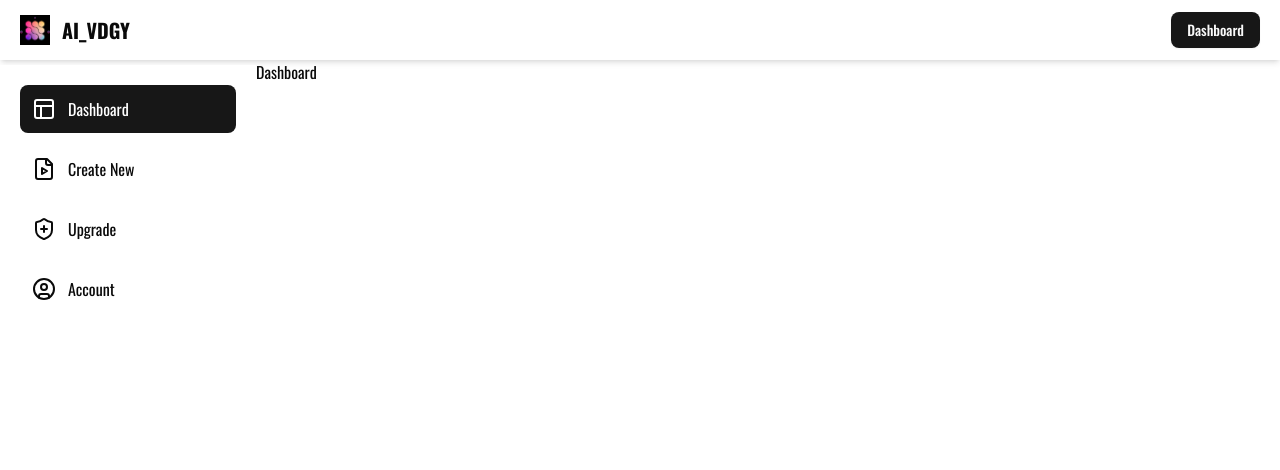
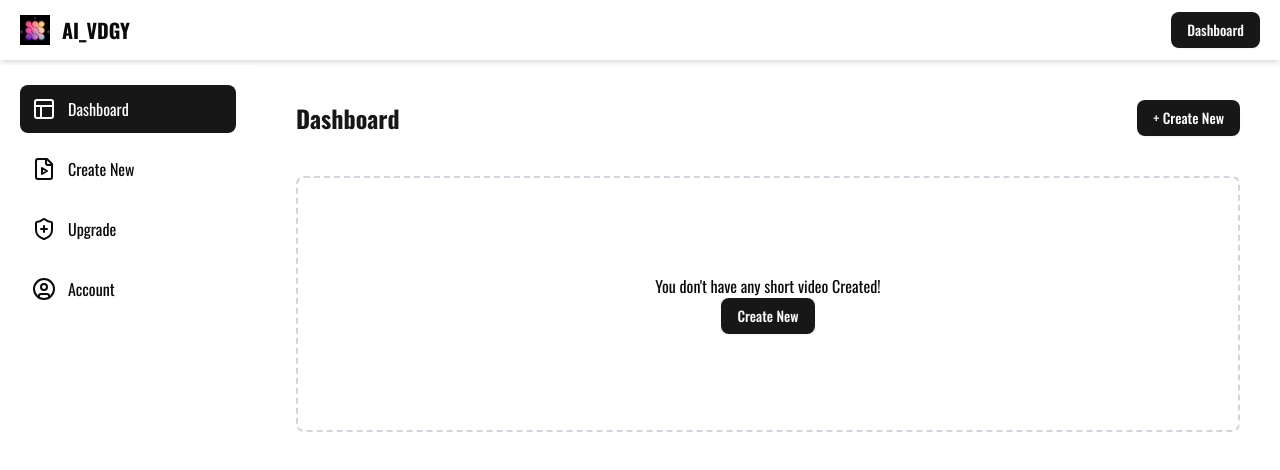
Before and after one commit to Dhruvshelke15/ai-vdgy, a Next.js app: page /dashboard in a window 1280 px wide. Shown: the top 470 px of the page. Built offline with nearby package versions, Linux system fonts and the light colour scheme; no server answers.

Commit message:
created a basic skeletal website

```diff
--- /dev/null
+++ b/app/dashboard/_components/EmptyState.jsx
@@ -0,0 +1,16 @@
+import { Button } from '@/components/ui/button';
+import Link from 'next/link';
+import React from 'react';
+
+function EmptyState() {
+  return (
+    <div className="p-5 py-24 flex items-center flex-col mt-10 border-2 border-dashed border-gray-300 rounded-md">
+      <h2>You don't have any short video Created!</h2>
+      <Link href={'dashboard/create-new'}>
+        <Button>Create New</Button>
+      </Link>
+    </div>
+  );
+}
+
+export default EmptyState;
--- a/app/dashboard/_components/Sidebar.jsx
+++ b/app/dashboard/_components/Sidebar.jsx
@@ -15,7 +15,7 @@ function Sidebar() {
     {
       id: 2,
       name: 'Create New',
-      path: '/create-new',
+      path: '/dashboard/create-new',
       icon: FileVideo,
     },
     {
--- /dev/null
+++ b/app/dashboard/create-new/page.jsx
@@ -0,0 +1,7 @@
+import React from 'react';
+
+function CreateNew() {
+  return <div>CreateNew</div>;
+}
+
+export default CreateNew;
--- a/app/dashboard/layout.jsx
+++ b/app/dashboard/layout.jsx
@@ -10,7 +10,7 @@ function DashLayout({ children }) {
       </div>
       <div>
         <Header />
-        <div className="md:ml-64">{children}</div>
+        <div className="md:ml-64 p-10">{children}</div>
       </div>
     </div>
   );
--- a/app/dashboard/page.jsx
+++ b/app/dashboard/page.jsx
@@ -1,7 +1,27 @@
-import React from 'react';
+'use client';
+import { Button } from '@/components/ui/button';
+import React, { useState } from 'react';
+import EmptyState from './_components/EmptyState';
+import Link from 'next/link';
 
 function Dashboard() {
-  return <div>Dashboard</div>;
+  const [videoList, setVideoList] = useState([]);
+  return (
+    <div>
+      <div className="flex justify-between items-center">
+        <h2 className="font-bold text-2xl text-primary">Dashboard</h2>
+        <Link href={'/dashboard/create-new'}>
+          <Button>+ Create New</Button>
+        </Link>
+      </div>
+
+      {videoList.length === 0 && (
+        <div>
+          <EmptyState />
+        </div>
+      )}
+    </div>
+  );
 }
 
 export default Dashboard;
```
